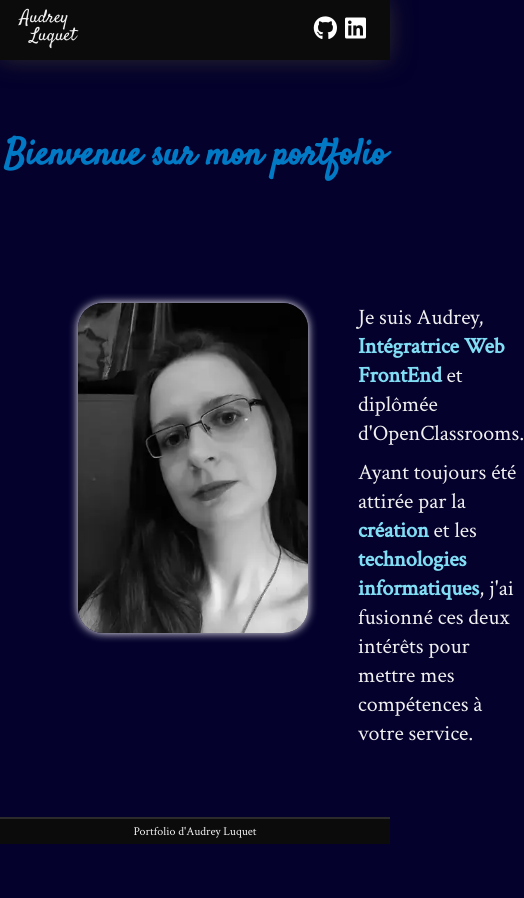
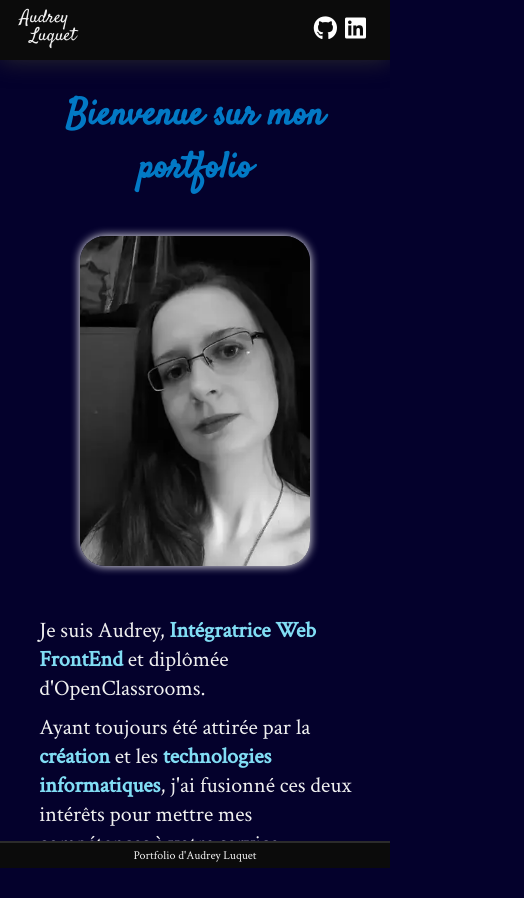
Before and after one commit to AudreyYuedra/portfolio, a React (Create React App) app: page / in a window 390 px wide. Shown: the whole page, 524 px wide, since content can reach past the window. Before the commit the page ends 844 px from the top, so only its background shows below. Built offline with nearby package versions, Linux system fonts and the light colour scheme.

Commit message:
ajout responsive Home

```diff
--- a/src/pages/Home.jsx
+++ b/src/pages/Home.jsx
@@ -7,14 +7,28 @@ const Main = styled.main`
    margin: 70px 0;
    ${mixins.column};
    ${mixins.totalCenter};
+   @media (max-width: 768px) {
+      margin: 30px 0;
+   }
    & h2 {
       ${mixins.titleH2};
+      @media (max-width: 768px) {
+         text-align: center;
+         padding: 0 30px;
+         margin-bottom: 20px;
+      }
    }
 `
 const Section = styled.section`
    width: 60%;
    ${mixins.row};
    margin-top: 80px;
+   @media (max-width: 768px) {
+      width: 85%;
+      ${mixins.column};
+      ${mixins.totalCenter};
+      margin-top: 20px;
+   }
 `
 const Img = styled.img`
    width: 230px;
@@ -26,6 +40,9 @@ const Article = styled.article`
    ${mixins.column};
    justify-content: center;
    margin-left: 50px;
+   @media (max-width: 768px) {
+      margin: 50px 0 0 10px;
+   }
    & p {
       margin-bottom: 10px;
       & span {
```
